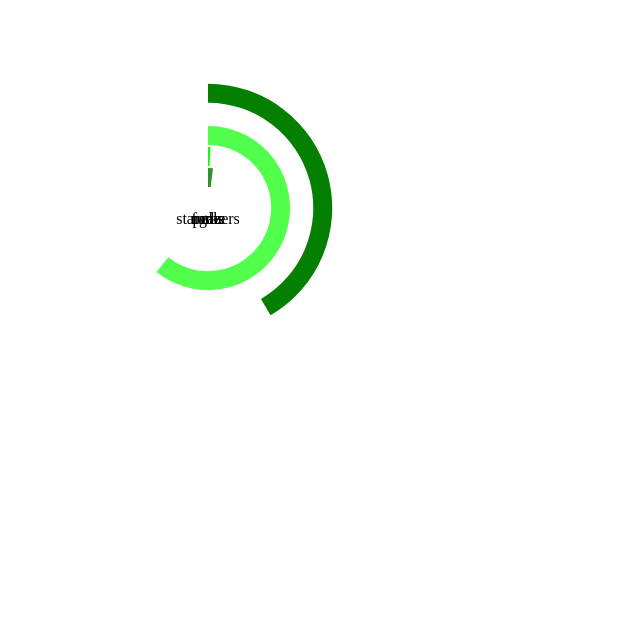
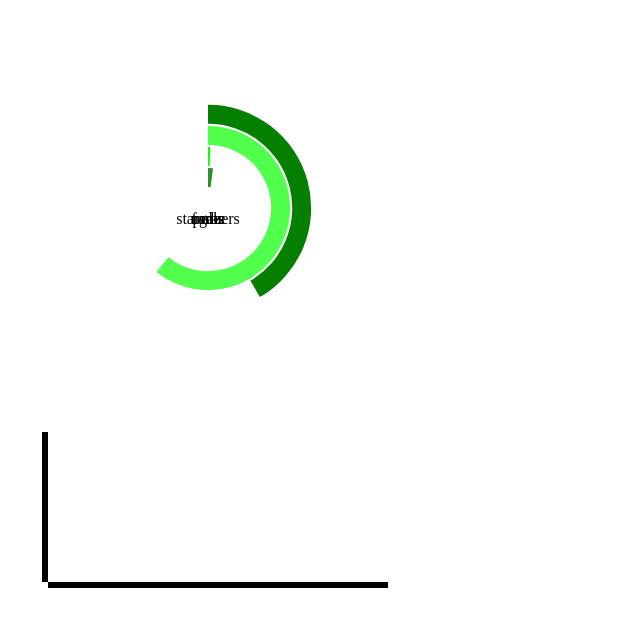
Before and after one commit to sarahgp/github-trending, a plain HTML site: page index.html in a window 1280 px wide. Shown: the whole page, without its empty margins (0-640 px from the left). Drawn offline with nearby package versions, Linux system fonts and the light colour scheme.

Commit message:
Column scaffolding, axes drawing, column not

```diff
--- a/index.html
+++ b/index.html
@@ -15,8 +15,11 @@
 
 
  <body>
+<div class="row">
+    <div class="one"></div>
+    <div class="one-below"></div>
+</div>
 
-  <div class="one"></div>
   <div class="two"></div>
   <div class="three"></div>
   <div class="four"></div>
--- a/js/graphs.js
+++ b/js/graphs.js
@@ -1,8 +1,8 @@
-function draw() {
+function drawSpiral() {
 
-  var h = 400,
-    w = 400,
-    r = Math.min(w, h) / 1.9,
+  var height = 400,
+    width = 400,
+    r = Math.min(width, height) / 1.9,
     s = .09;
 
   var fill = ["#047f00", "#52ff4c", "#08ff00", "#2f912c", "#07cc00"];
@@ -14,10 +14,10 @@ function draw() {
     .outerRadius(function(d) { return (d.index + s) * r; });
 
   var svg = d3.select(".one").append("svg")
-    .attr("width", w)
-    .attr("height", h)
+    .attr("width", width)
+    .attr("height", height)
   .append("g")
-    .attr("transform", "translate(" + w / 2 + "," + h / 2 + ")");
+    .attr("transform", "translate(" + width / 2 + "," + height / 2 + ")");
 
 
   d3.json("manual-data.json", function(error, data){
@@ -43,7 +43,7 @@ function draw() {
         contributors = d.contributors;
 
       return [
-        {value: watchers, index: .5, text: keys[0]},
+        {value: watchers, index: .4, text: keys[0]},
         // {value: stargazers, index: .4, text: keys[1]},
         {value: forks, index: .3, text: keys[2]},
         {value: pulls, index: .2, text: keys[3]},
@@ -60,7 +60,6 @@ function draw() {
       .enter().append("g");
 
     g.append("path")
-            // .style("fill", "#52ff4c")
         .style("fill", function(d, i) { return fill[i]; })
         .attr("d", arc);
 
@@ -68,8 +67,56 @@ function draw() {
         .attr("text-anchor", "middle")
         .attr("dy", "1em")
         .text(function(d,i) { return d.text; });
+  })
 
+}
 
+function drawColumn() {
+  var margin = {top: 20, right: 20, bottom: 30, left: 40},
+    width = 400 - margin.left - margin.right,
+    height = 200 - margin.top - margin.bottom;
+
+  var x = d3.scale.ordinal()
+      .rangeRoundBands([0, width], .1, 1);
+
+  var y = d3.scale.linear()
+      .range([height, 0]);
+
+  var xAxis = d3.svg.axis()
+      .scale(x)
+      .orient("bottom");
+
+  var yAxis = d3.svg.axis()
+      .scale(y)
+      .orient("left");
+
+  var svg = d3.select(".one-below").append("svg")
+    .attr("width", width + margin.left + margin.right)
+    .attr("height", height + margin.top + margin.bottom)
+  .append("g")
+    .attr("transform", "translate(" + margin.left + "," + margin.top + ")");
+
+  d3.json("manual-data.json", function(error, data){
+
+    x.domain(data.today.one.stargazers);
+    y.domain([0, d3.max(data, function(d){return d.today.one.stargazers})]);
+
+    svg.append("g")
+      .attr("class", "x axis")
+      .attr("transform", "translate(0," + height + ")")
+      .call(xAxis);
+
+    svg.append("g")
+      .attr("class", "y axis")
+      .call(yAxis);
+
+    svg.selectAll()
+        .data(data)
+      .enter().append("rect")
+        .attr("x", "50px")
+        .attr("width", "20px")
+        .attr("y", function(d) { return y(data.today.one.stargazers); })
+        .attr("height", function(d) { return height - y(data.today.one.stargazers); });
 
   })
 
@@ -77,4 +124,10 @@ function draw() {
 
 }
 
-$(document).ready(draw);
+$(document).ready(
+  function(){
+    drawSpiral()
+    drawColumn();
+  }
+
+);
```
